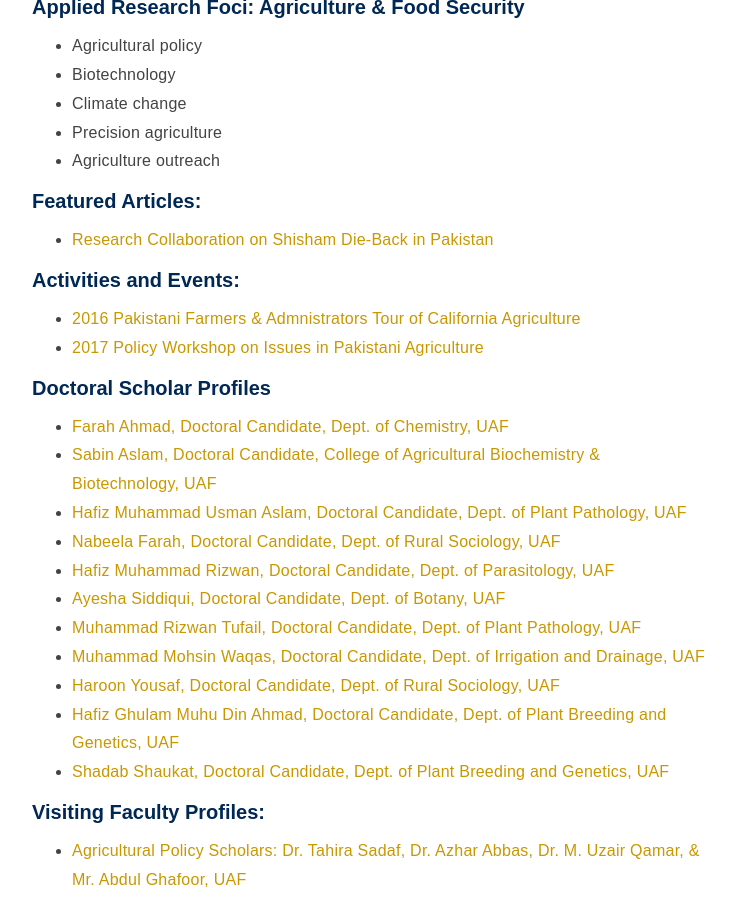
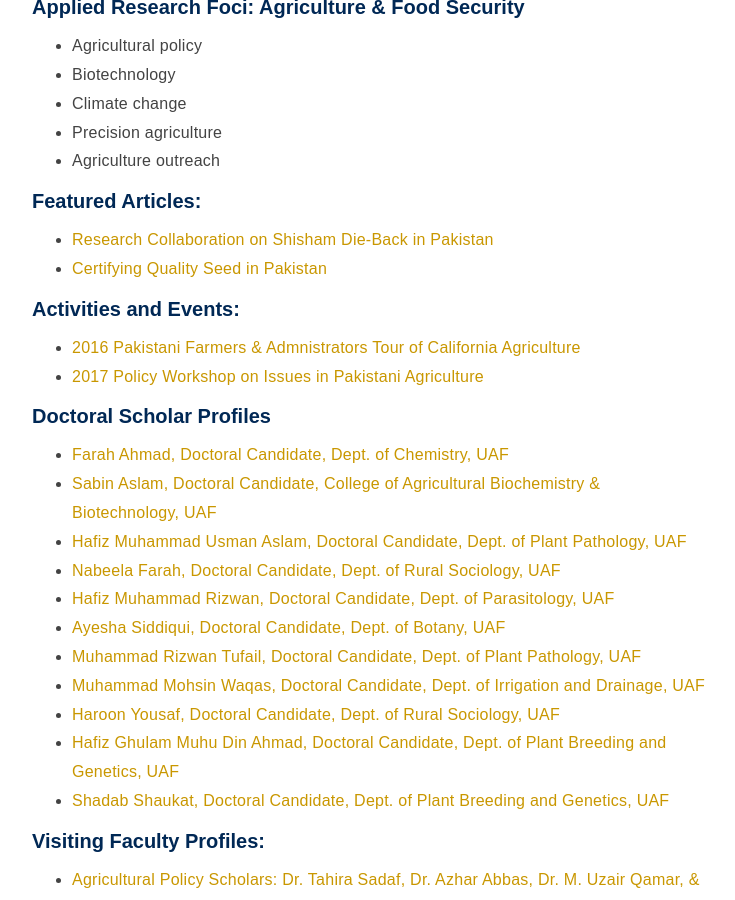
Before and after one commit to ucdavis/ip, a Jekyll site: the page built from _posts/projects/2015-12-03-CAS.markdown, in a window 1280 px wide and 900 px high, scrolled down 1196 px. Shown: the whole window, without its empty margins (96-831 px from the left). Built offline with Jekyll 4.4.1, drawn with Linux system fonts in a browser that asks for light colours; nearby versions of some CDN libraries; comment, search, counter and statistics services are not loaded.

Commit message:
adding "quality seed" article to IP front and USPCAS front

```diff
--- a/_posts/projects/2015-12-03-CAS.markdown
+++ b/_posts/projects/2015-12-03-CAS.markdown
@@ -28,6 +28,7 @@
 
 ### Featured Articles:
 - <a href="/profiles/USPCAS/shisham_collaboration">Research Collaboration on Shisham Die-Back in Pakistan</a><br>
+- <a href="/profiles/USPCAS/quality_seed">Certifying Quality Seed in Pakistan</a><br>
 
 ### Activities and Events:
 - <a href="/profiles/USPCAS/farmers_tour">2016 Pakistani Farmers & Admnistrators Tour of California Agriculture</a><br>
--- a/index.html
+++ b/index.html
@@ -20,7 +20,7 @@
     <div id="htmlcaption2" class="nivo-html-caption">
       <h2 class="bg-steve-green">US-Pakistan Center for Advanced Studies</h2>
         <p><a href="/profiles/USPCAS/farah_ahmad">UAF Scholar Farah Ahmad Featured on Bill Gates' Blog</a></p>
-        <p><a href="/profiles/USPCAS/shisham_collaboration">Research Update: Collaboration on Shisham Die-Back</a></p>
+        <p><a href="/profiles/USPCAS/quality_seed">Research Update: Improving Seed Quality</a></p>
     </div>
 
     <div id="htmlcaption3" class="nivo-html-caption">
```
